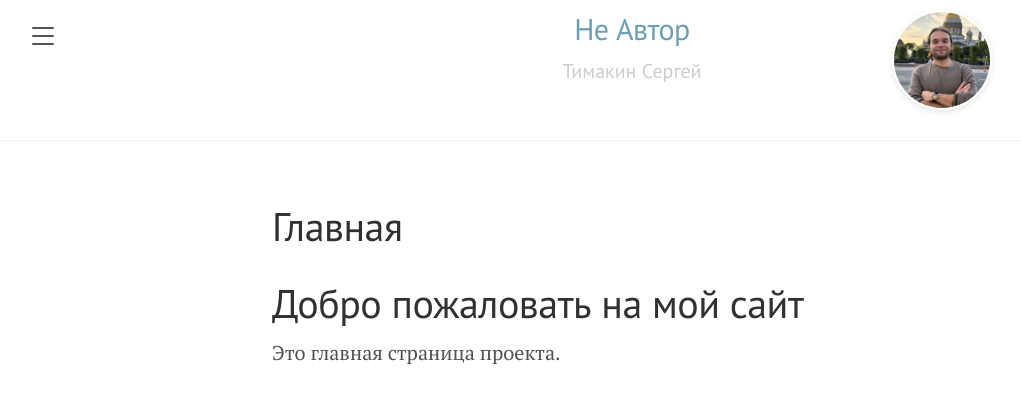
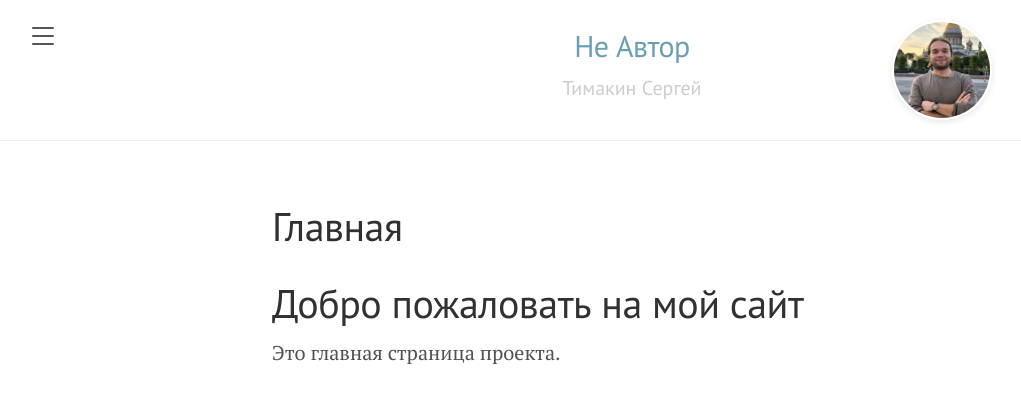
Before and after one commit to Mikrobic/lanyon, a Jekyll site: the page built from pages/index.md, in a window 1280 px wide. Shown: the top 403 px of the page, without its empty margins (8-1029 px from the left). Built offline with Jekyll 4.4.1, drawn with Linux system fonts in a browser that asks for light colours.

Commit message:
Форматирование файлов

```diff
--- a/_layouts/default.html
+++ b/_layouts/default.html
@@ -8,9 +8,9 @@
       <div class="masthead">
         <div class="container">
           <div class="masthead-content" style="position: relative; min-height: 100px;">
-            <!-- Аватарка (справа и выше) -->
+            <!-- Аватарка (справа) -->
             <a href="https://web.telegram.org/k/#@SergeyTimakin" class="avatar-container"
-               style="position: absolute; right: 0; top: 40%; transform: translateY(-50%);">
+               style="position: absolute; right: 0; top: 50%; transform: translateY(-50%);">
               <img
                 src="{{ '/public/me.jpg' | absolute_url }}"
                 class="avatar"
```
Also changed, not shown: other parts of _layouts/default.html (+2 -2 lines).
